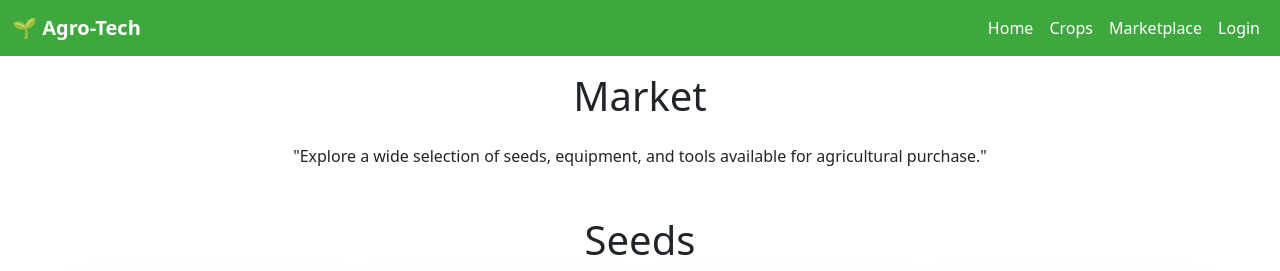
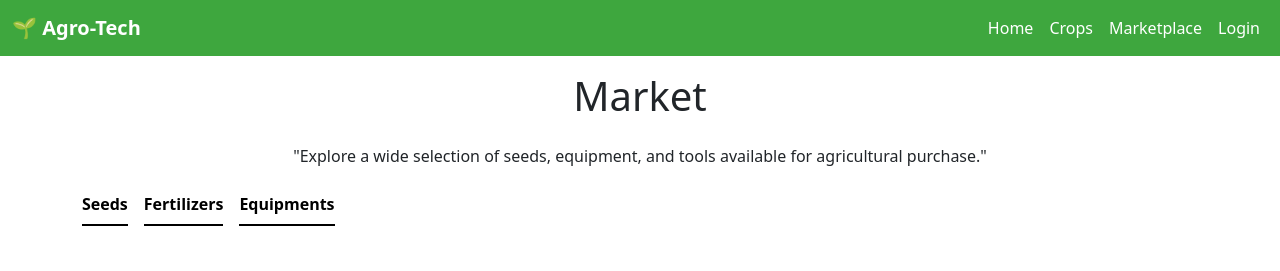
Before and after one commit to Alwin42/Project_100, a Flask app: page /marketplace in a window 1280 px wide. Shown: the top 271 px of the page. Run offline with Flask 3, Linux system fonts and the light colour scheme.

Commit message:
Nav link

```diff
--- a/Agro-Tech/templates/marketplace.html
+++ b/Agro-Tech/templates/marketplace.html
@@ -6,9 +6,20 @@
     <h1 class="text-center mb-4">Market</h1>
     <p class="text-center">
 "Explore a wide selection of seeds, equipment, and tools available for agricultural purchase."</p>
+<ul class="nav nav-underline">
+  <li class="nav-item">
+    <a class="nav-link active" aria-current="page" href="#seeds">Seeds</a>
+  </li>
+  <li class="nav-item">
+    <a class="nav-link active" href="#fertilizers">Fertilizers</a>
+  </li>
+  <li class="nav-item">
+    <a class="nav-link active" href="#equipments">Equipments</a>
+  </li>
+</ul>
 </div>
  <div class="container">
-
+        <section id="seeds">
         <div class="my-5">
             <h1 class="text-center my-4">Seeds</h1>
             <div class="row">
@@ -54,7 +65,9 @@
                 </div>
             </div>
         </div>
+</section>
 
+<section id="fertilizers">
         <div class="my-5">
             <h1 class="text-center my-4">Fertilizers</h1>
             <div class="row">
@@ -100,7 +113,9 @@
                 </div>
             </div>
         </div>
+</section>
 
+<section id="equipments">
         <div class="my-5">
             <h1 class="text-center my-4">Equipments</h1>
             <div class="row">
@@ -146,6 +161,7 @@
                 </div>
             </div>
         </div>
+</section>
+    </div>
 
-    </div>
 {% endblock %}
```
